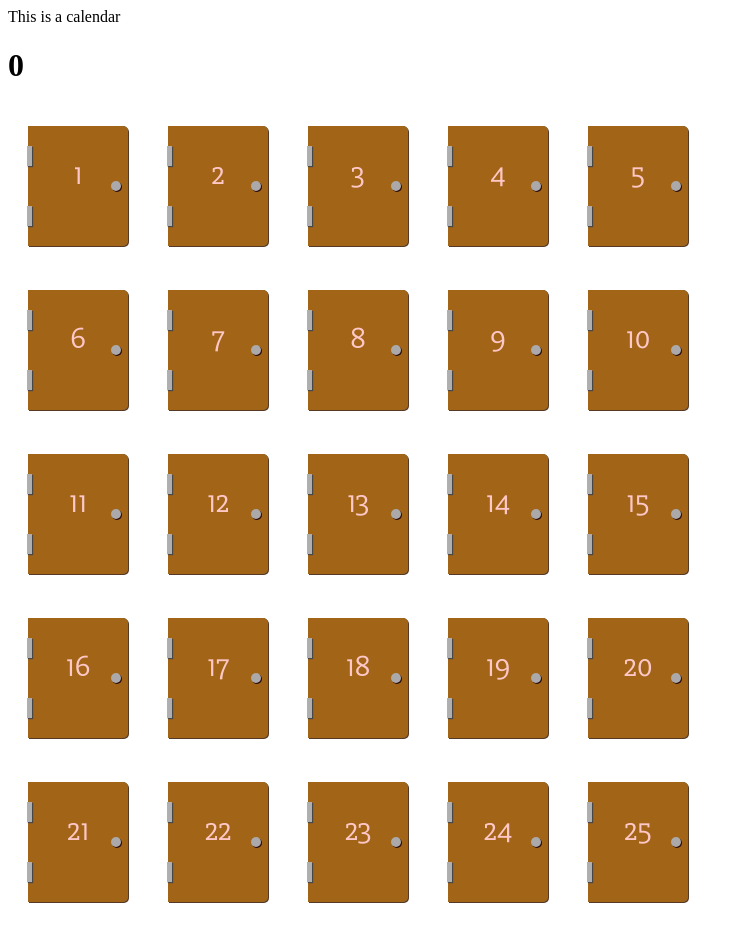
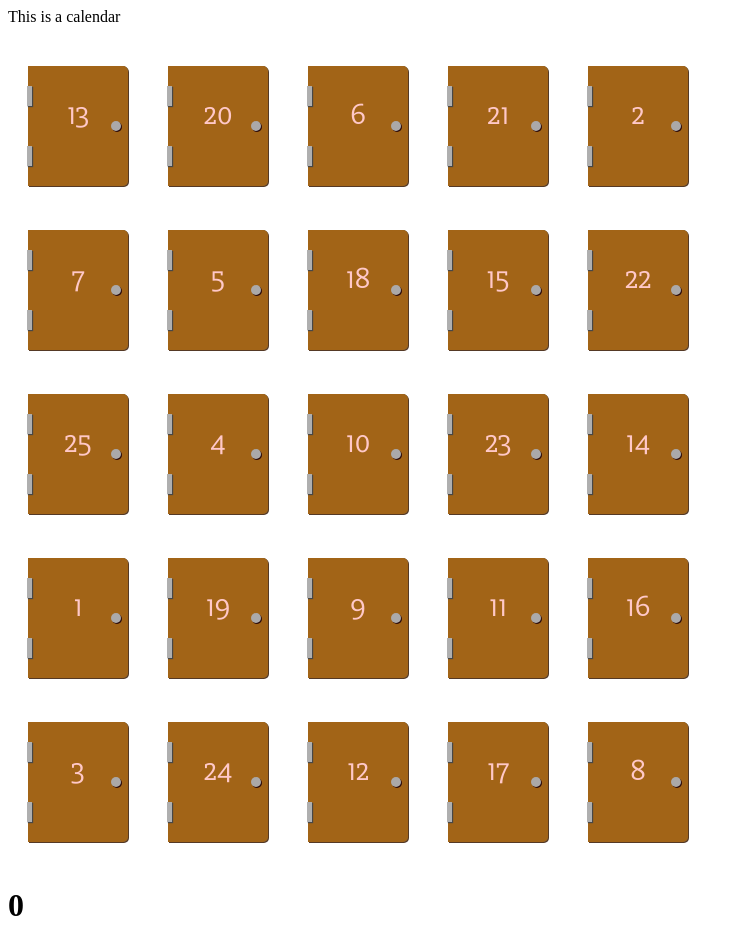
Before and after one commit to nattydodd/react-advent-calendar, a React app: page / in a window 1280 px wide. Shown: the top 952 px of the page, without its empty margins (0-744 px from the left). Built offline with nearby package versions, Linux system fonts and the light colour scheme.

Commit message:
Added styles to progress bar and shuffled doors

```diff
--- a/components/calendar.js
+++ b/components/calendar.js
@@ -6,11 +6,30 @@ import ChristmasScene from './christmas-scene.js';
 
 const doors = (() => {
   let doorArray = [];
+  // create the array of days 1-25
   for (let i = 1; i < 26; i++) {
     doorArray.push(i);
   }
+
+  // then shuffle the array
+  let m = doorArray.length; //25
+  let t;
+  let i;
+
+  while (m) {
+    m--
+    i = Math.floor(Math.random() * m);
+
+    t = doorArray[m];
+    doorArray[m] = doorArray[i];
+    doorArray[i] = t;
+  }
+
   return doorArray;
+
 })();
+
+
 class Calendar extends Component {
 
   constructor() {
@@ -22,7 +41,6 @@ class Calendar extends Component {
   }
 
   handleUpdateProgress(newProgress) {
-    console.log(newProgress);
     let percentage = newProgress / 25 * 100;
     this.setState({
       progress: percentage
@@ -49,7 +67,7 @@ class Calendar extends Component {
         <div className="calendar__door-wrapper">
           {this.renderDoors()}
         </div>
-        <ChristmasScene percent="10%" />
+        <ChristmasScene percent={this.state.progress} />
       </div>
     );
   }
--- a/components/progress-bar.js
+++ b/components/progress-bar.js
@@ -2,7 +2,7 @@ import React, { Component } from 'react';
 
 const ProgressBar = (props) => {
   return (
-    <h1>{props.percent}</h1>
+    <div className="progress-bar" style={{width: `${props.percent}%`}}></div>
   )
 }
 
--- a/public/css/style.css
+++ b/public/css/style.css
@@ -54,5 +54,10 @@
 .calendar__door-wrapper {
   width: 60%; }
 
+.progress-bar {
+  background: red;
+  height: 20px;
+  transition: width 0.5s ease-in-out; }
+
 p {
   font-family: 'Slabo 27px', serif; }
--- a/public/scss/style.scss
+++ b/public/scss/style.scss
@@ -1,5 +1,6 @@
 @import 'door.scss';
 @import 'calendar.scss';
+@import 'progress-bar';
 
 p {
   font-family: 'Slabo 27px', serif;
```
Also changed, not shown: public/scss/progress-bar.scss (added, +8 -0 lines). Lines whose indentation alone changed are shown as unchanged.
